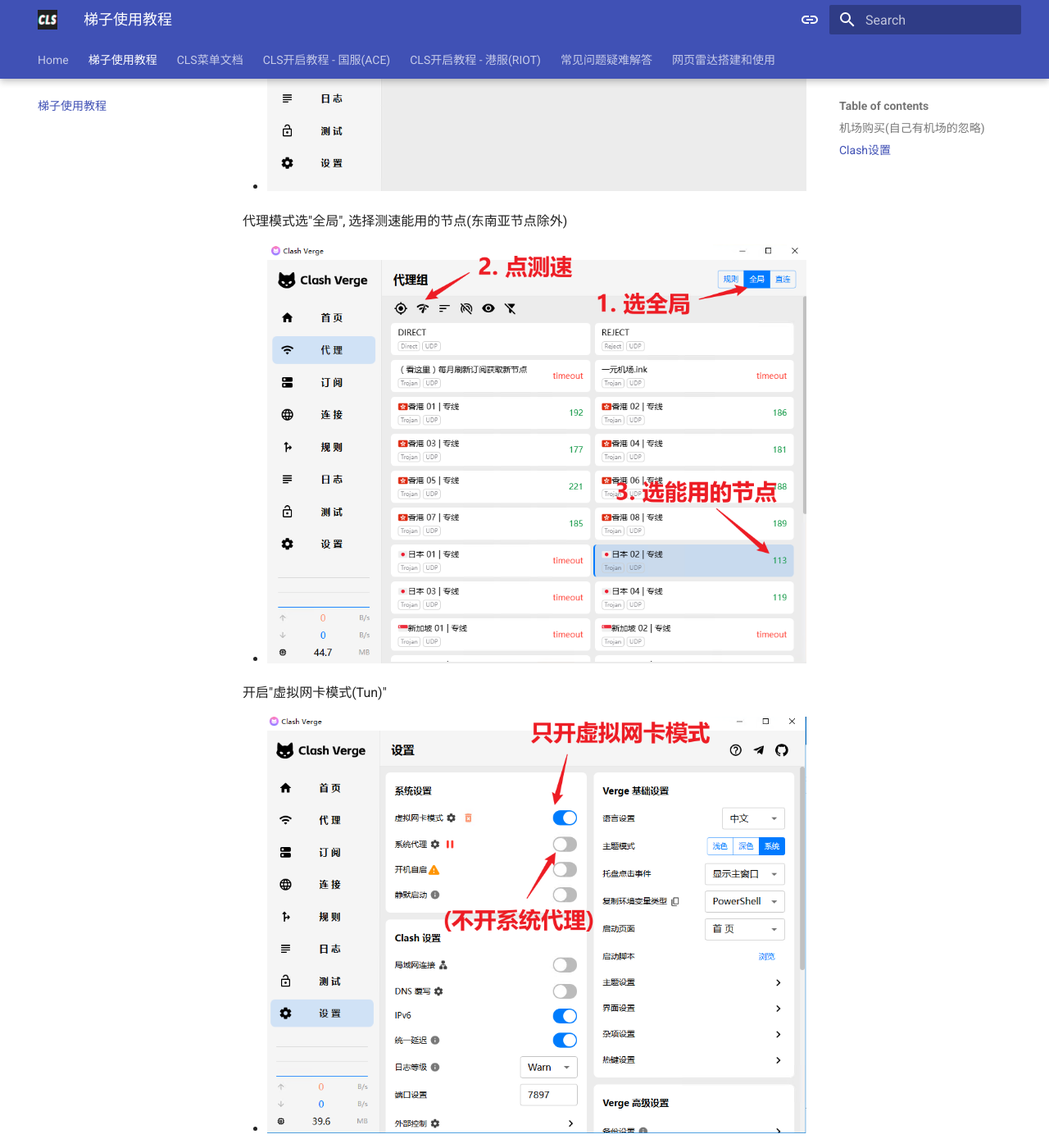
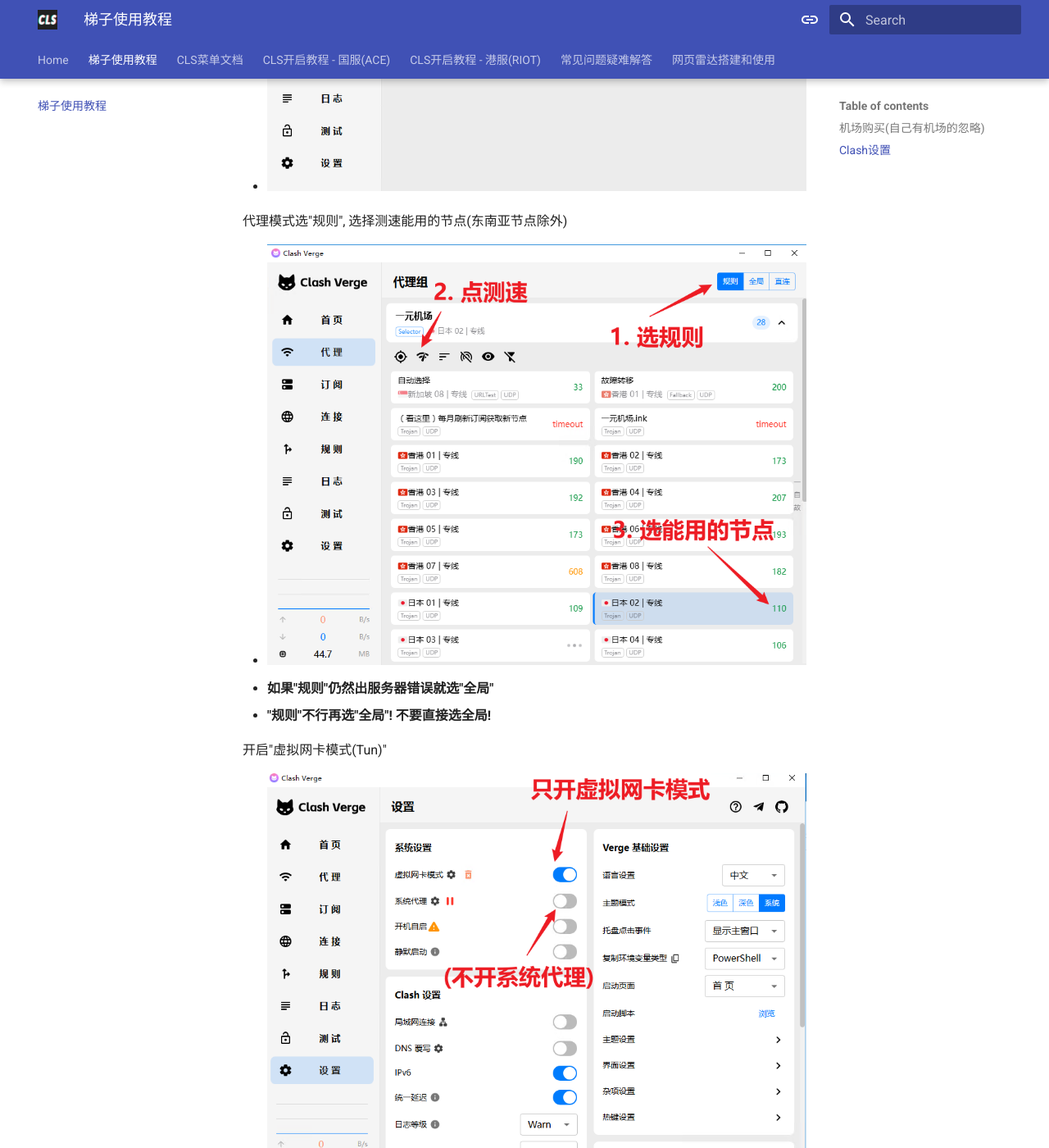
Before and after one commit to dummy37485/cls-valorant-mkdocs-project, an MkDocs documentation site: the page built from docs/梯子使用教程.md, in a window 1280 px wide and 1400 px high, scrolled down 2487 px. Shown: the whole window at 82% size. Built offline with MkDocs 1.6.1 and Material for MkDocs 9.7.7, drawn with Linux system fonts in a browser that asks for light colours.

Commit message:
Add files via upload

```diff
--- a/docs/梯子使用教程.md
+++ b/docs/梯子使用教程.md
@@ -26,9 +26,11 @@
 
 - ![alt text](image-57.png)
 
-代理模式选"全局", 选择测速能用的节点(东南亚节点除外)
+代理模式选"规则", 选择测速能用的节点(东南亚节点除外)
 
-- ![alt text](image-60.png)
+- ![alt text](image-59.png)
+- **如果"规则"仍然出服务器错误就选"全局"**
+- **"规则"不行再选"全局"! 不要直接选全局!**
 
 开启"虚拟网卡模式(Tun)"
 
```
Also changed, not shown: docs/index.md (+2 -2 lines), docs/image-49.png, docs/image-59.png (added).
